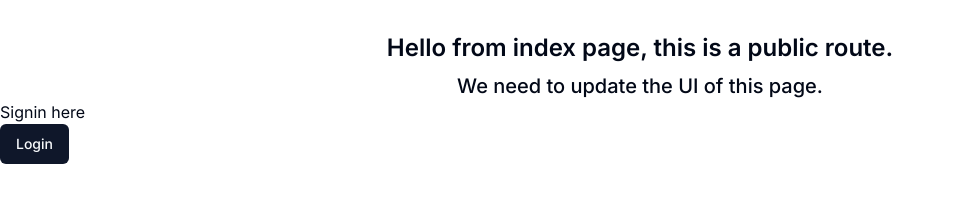
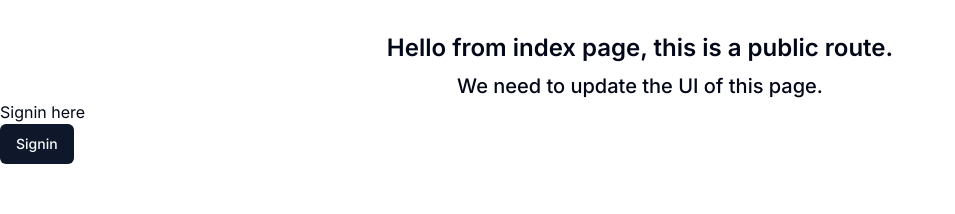
Before and after one commit to 100XEnginners/CampusGhost, a Next.js app: page / in a window 1280 px wide. Shown: the top 214 px of the page, without its empty margins (0-955 px from the left). Built offline with nearby package versions, Linux system fonts and the light colour scheme; no server answers.

Commit message:
Fixed naming

```diff
--- a/app/components/LogoutButton.tsx
+++ b/app/components/LogoutButton.tsx
@@ -3,8 +3,8 @@
 import { Button } from "@/components/ui/button"
 import { signOut } from "next-auth/react"
 
-export default function LogoutButton() {
+export default function SignoutButton() {
   return (
-    <Button onClick={() => signOut({ callbackUrl: `${window.location.origin}/auth` })}>Log Out</Button>
+    <Button onClick={() => signOut({ callbackUrl: `${window.location.origin}/auth` })}>Sign Out</Button>
   )
 }
--- a/app/components/SigninForm.tsx
+++ b/app/components/SigninForm.tsx
@@ -21,3 +21,5 @@ export default function SigninForm() {
     </form>
   )
 }
+
+// Signin using email is under development. This file is not being used and should not be used anywhare in the project.
--- a/app/page.tsx
+++ b/app/page.tsx
@@ -1,8 +1,8 @@
 import { getServerSession } from "next-auth"
 import { authOptions } from "./utils/auth"
-import LogoutButton from "./components/LogoutButton";
 import { Button } from "@/components/ui/button";
 import Link from "next/link";
+import SignoutButton from "./components/LogoutButton";
 
 export default async function Home() {
   const session = await getServerSession(authOptions);
@@ -14,13 +14,13 @@ export default async function Home() {
         session ? (
           <div>
             <h1>You are authenticated</h1>
-            <LogoutButton />
+            <SignoutButton />
           </div>
         ) : (
           <div className="">
             <h1>Signin here</h1>
             <Button asChild>
-              <Link href={"/auth"}>Login</Link>
+              <Link href={"/auth"}>Signin</Link>
             </Button>
           </div>
         )
```
